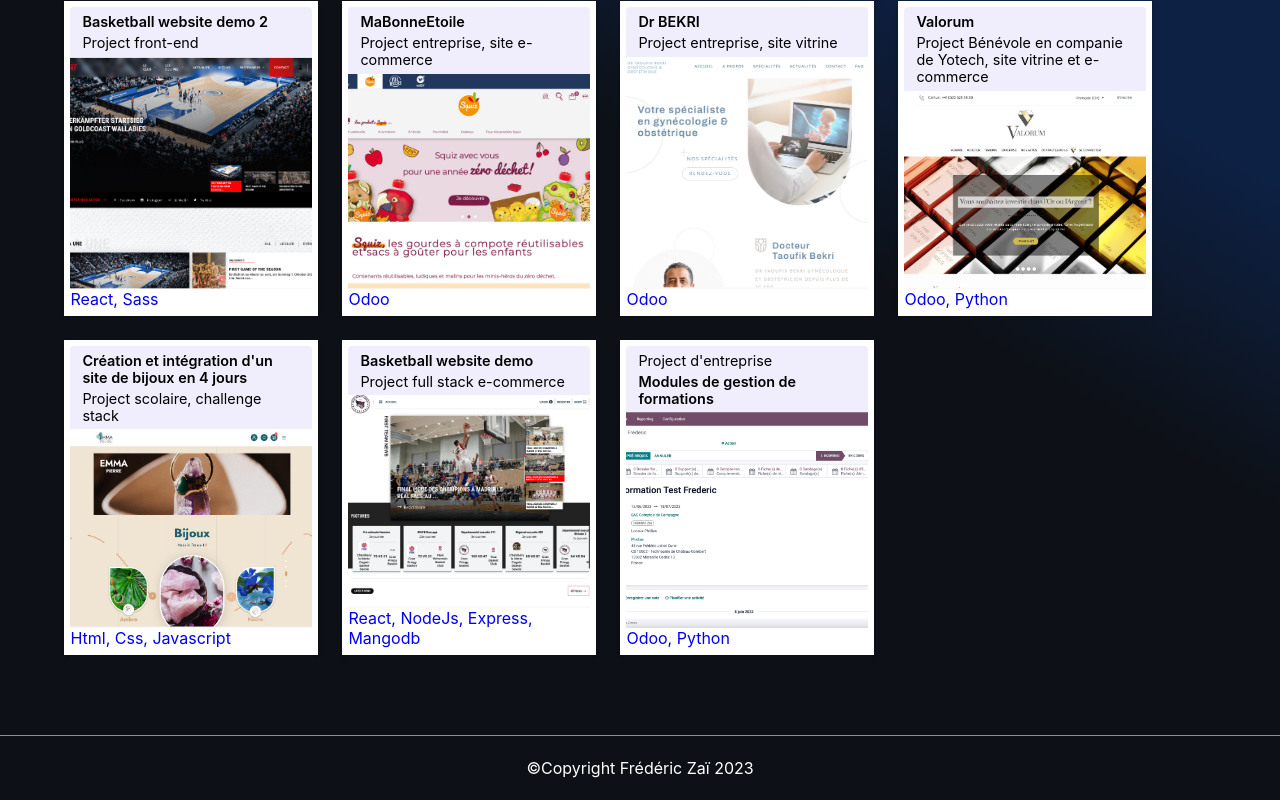
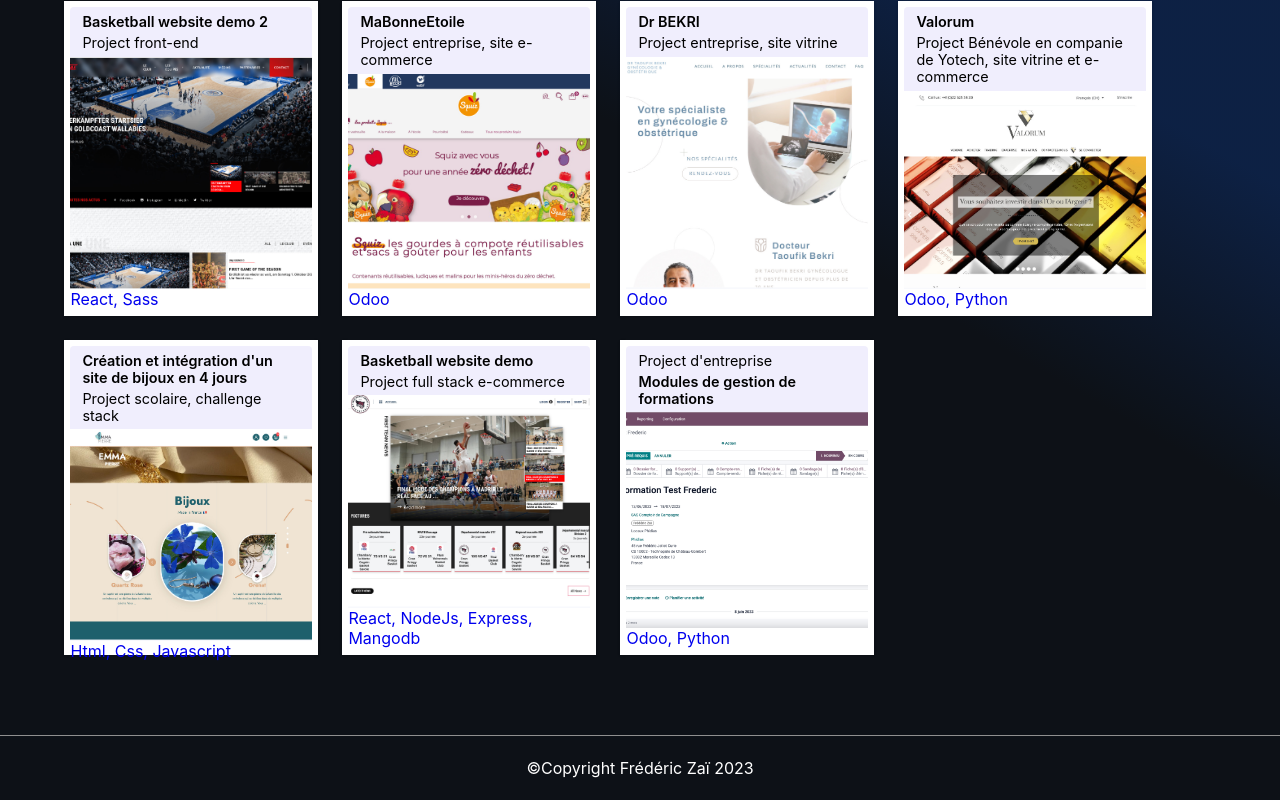
Before and after one commit to zaity74/portfolio_zai, a React (Create React App) app: page / in a window 1280 px wide. Shown: the part 1182-1982 px from the top of the page. Built offline with nearby package versions, Linux system fonts and the light colour scheme; a web font is replaced by a local one.

Commit message:
change emma site

```diff
--- a/src/Componnent/Header/navbar/navbar.scss
+++ b/src/Componnent/Header/navbar/navbar.scss
@@ -1,3 +1,4 @@
+
 
 @media all and (min-width: 520px){
     .login{
--- a/src/Componnent/Sections/Project/project.js
+++ b/src/Componnent/Sections/Project/project.js
@@ -3,7 +3,7 @@
 import valorum from '../../../images/valorum2.jpeg';
 import basketball from '../../../images/Annecy.jpeg';
 import formation from '../../../images/formations.png';
-import emma from '../../../images/emmaP2.jpeg';
+import emma from '../../../images/emma3.jpeg';
 import basket2 from '../../../images/Basket3.jpeg';
 import mabonneetoile from '../../../images/yotech.jpeg';
 
@@ -107,7 +107,7 @@
                     </Link>
                 </li>
                 <li>
-                    <Link target='blank' to={'https://emma-pierre-demo.netlify.app/'}>
+                    <Link target='blank' to={'https://emma-pierre.netlify.app/'}>
                         <div className='card card-info'>
                             <div className='top'>
                             <span className='under'>Création et intégration d'un site de bijoux en 4 jours</span>
```
Also changed, not shown: src/images/emma3.jpeg (added).
